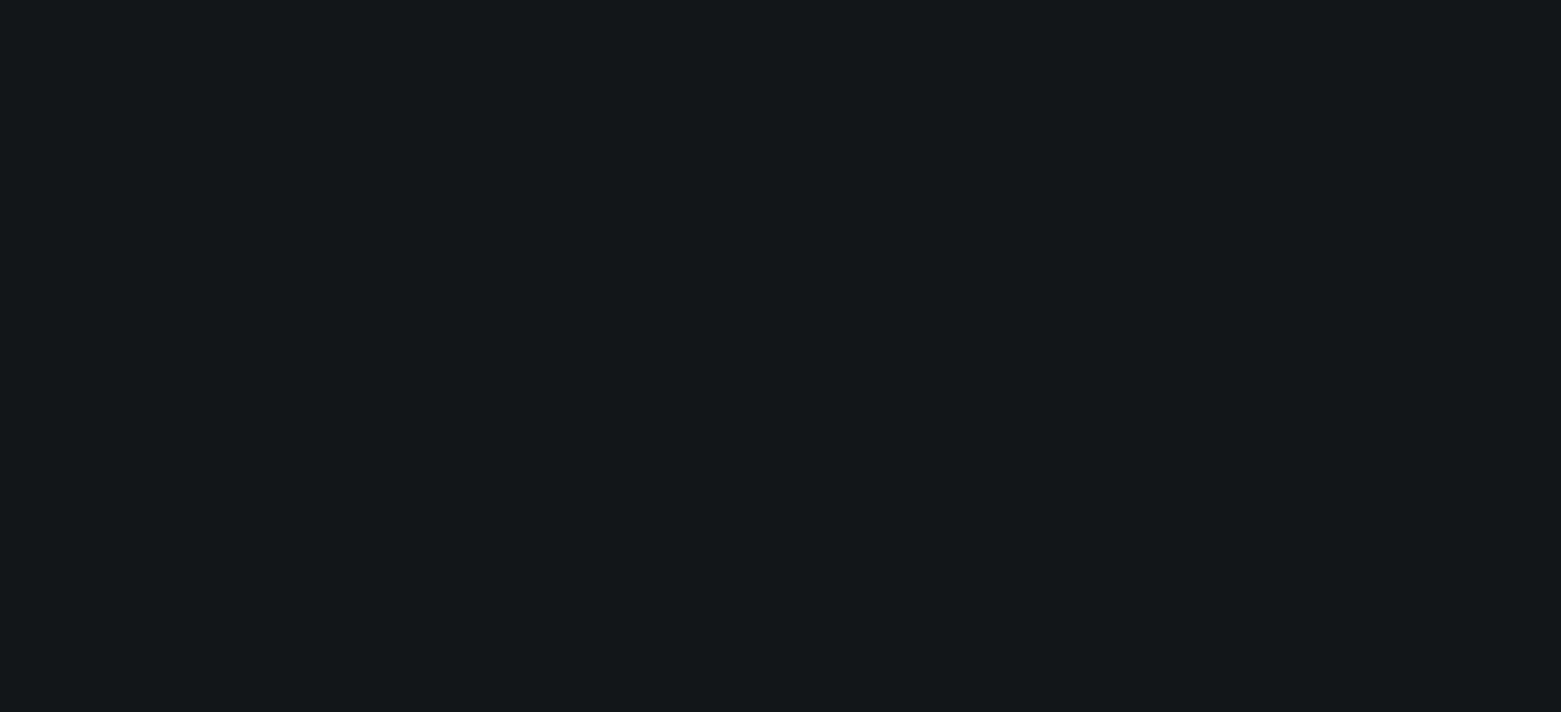
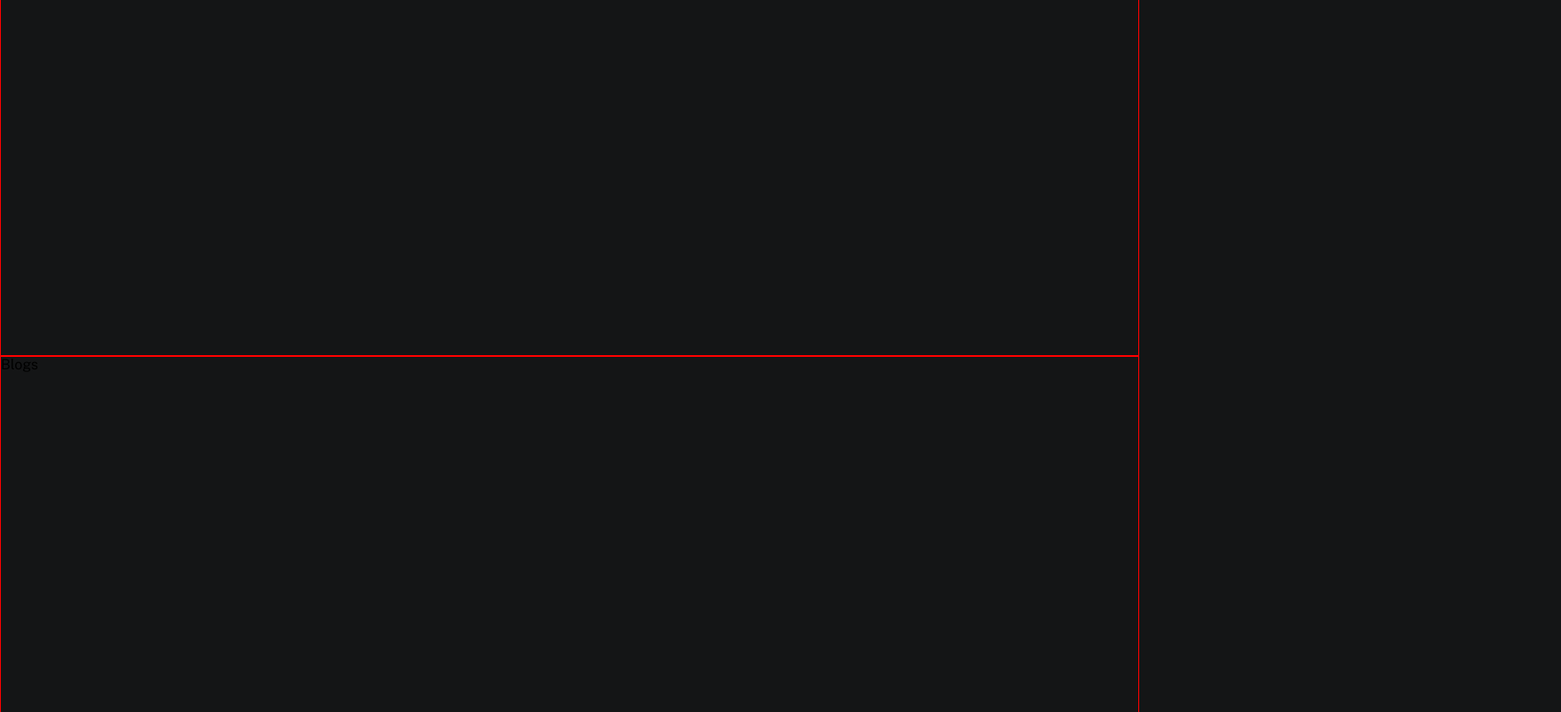
Before and after one commit to nyaremiy/portfolio, a React (Create React App) app: page / in a window 1280 px wide. Shown: the part 2000-2800 px from the top of the page at 89% size, 1754 px wide, since content can reach past the window. Before the commit the page ends 800 px from the top, so only its background shows below. Built offline with nearby package versions, Linux system fonts and the light colour scheme.

Commit message:
Created all sections

```diff
--- a/src/App.jsx
+++ b/src/App.jsx
@@ -1,11 +1,19 @@
+import { About } from './components/about/About';
+import { Blogs } from './components/blogs/Blogs';
 import { Header } from './components/header/Header';
 import { Intro } from './components/intro/Intro';
+import { SayHello } from './components/sayHello/SayHello';
+import { Works } from './components/works/Works';
 
 function App() {
   return (
     <div className="app">
       <Header/>
       <Intro/>
+      <About/>
+      <Works/>
+      <Blogs/>
+      <SayHello/>
     </div>
   );
 }
--- /dev/null
+++ b/src/components/about/About.jsx
@@ -0,0 +1,7 @@
+import s from './about.module.css';
+
+export const About = () => {
+  return (
+    <section className={s.about}>About</section>
+  )
+}
--- /dev/null
+++ b/src/components/about/about.module.css
@@ -0,0 +1,4 @@
+.about {
+  min-height: 100vh;
+  border: 1px solid red;
+}
--- /dev/null
+++ b/src/components/blogs/Blogs.jsx
@@ -0,0 +1,7 @@
+import s from './blogs.module.css';
+
+export const Blogs = () => {
+  return (
+    <section className={s.blogs}>Blogs</section>
+  )
+}
--- /dev/null
+++ b/src/components/blogs/blogs.module.css
@@ -0,0 +1,4 @@
+.blogs {
+  height: 100vh;
+  border: 1px solid red;
+}
--- a/src/components/intro/Intro.jsx
+++ b/src/components/intro/Intro.jsx
@@ -32,7 +32,7 @@
           </svg>
           </a>
         </div>
-        <Circles/>
+        {/* <Circles/> */}
       </div>
     </section>
   )
--- /dev/null
+++ b/src/components/sayHello/SayHello.jsx
@@ -0,0 +1,7 @@
+import s from './sayHello.module.css';
+
+export const SayHello = () => {
+  return (
+    <section className={s.sayhello}>SayHello</section>
+  )
+}
--- /dev/null
+++ b/src/components/sayHello/sayHello.module.css
@@ -0,0 +1,4 @@
+.sayhello {
+  height: 100vh;
+  border: 1px solid red;
+}
--- /dev/null
+++ b/src/components/works/Works.jsx
@@ -0,0 +1,7 @@
+import s from './works.module.css';
+
+export const Works = () => {
+  return (
+    <section className={s.works}>Works</section>
+  )
+}
--- /dev/null
+++ b/src/components/works/works.module.css
@@ -0,0 +1,5 @@
+
+.works {
+  height: 100vh;
+  border: 1px solid red;
+}
--- a/src/css/index.css
+++ b/src/css/index.css
@@ -14,8 +14,9 @@
   font-family: 'Public Sans', sans-serif;
   background-color: var(--c-bg);
   font-size: 1.6rem;
-  overflow: hidden;
-  width: 100vw;
+  max-width: 100vw;
+  min-height: 100vh;
+  height: 100%;
 }
 
 h1,h2,h3,h4,h5,h6 {
```
